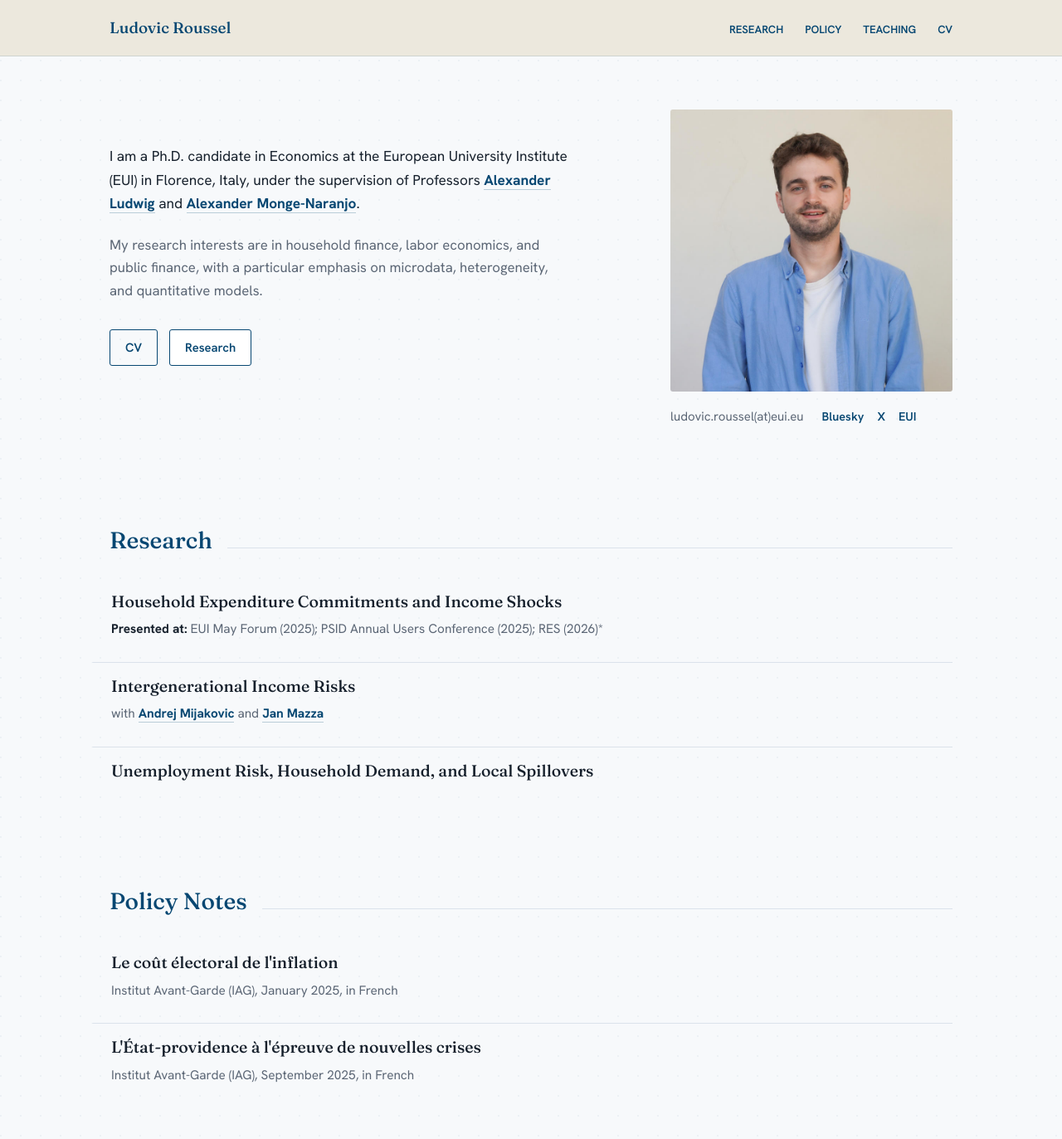
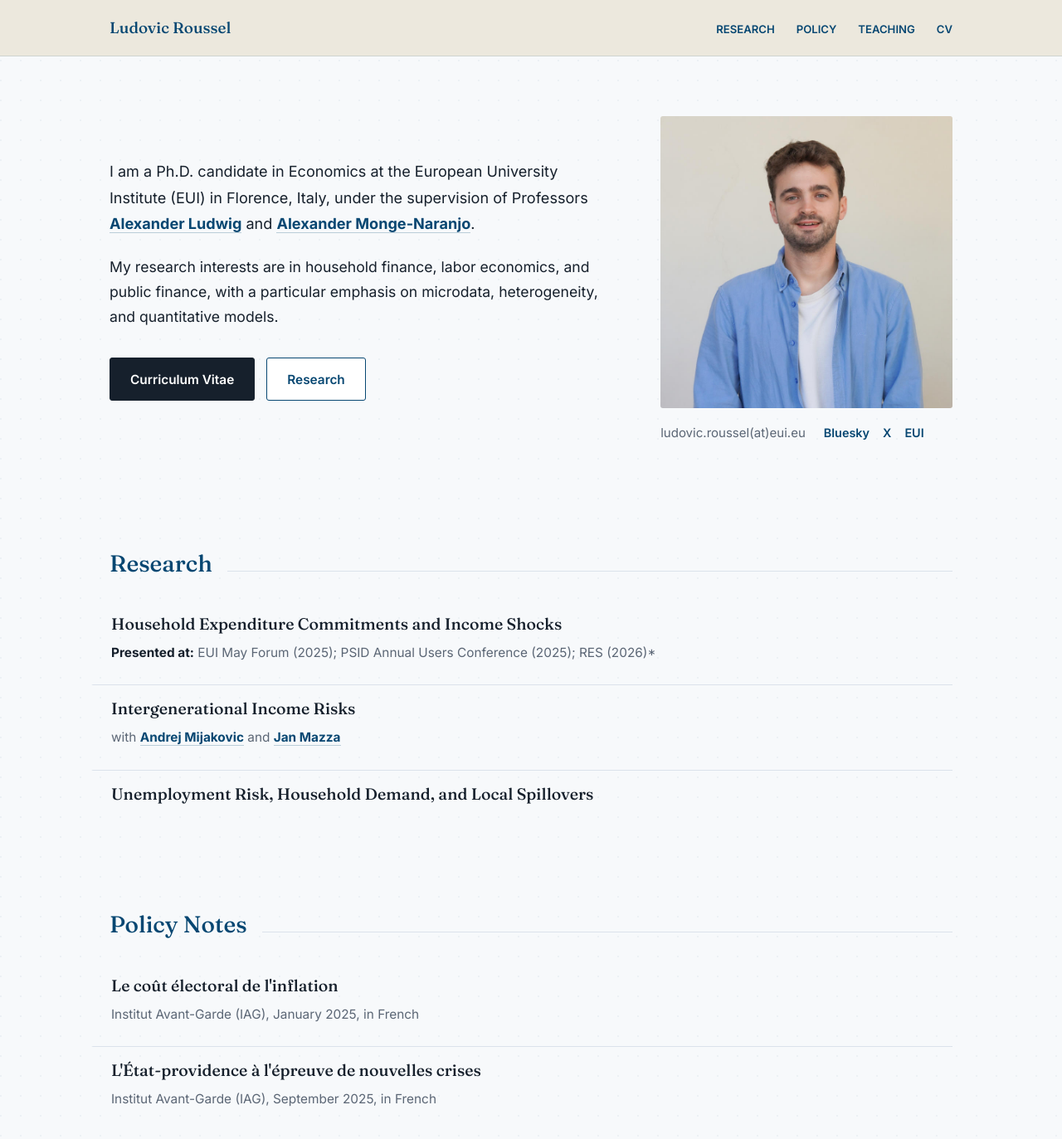
Before and after one commit to LudovicRoussel/ludovicroussel.github.io, a Jekyll site: the page built from index.md, in a window 1280 px wide and 1400 px high. Shown: the top 1373 px of the window at 83% size. Built offline with Jekyll 4.4.1, drawn with Linux system fonts in a browser that asks for light colours.

Commit message:
Refine hero typography and CV button

```diff
--- a/_includes/head.html
+++ b/_includes/head.html
@@ -19,5 +19,5 @@
 <link rel="icon" type="image/png" href="{{ site.baseurl }}/assets/favicon.png">
   <link rel="preconnect" href="https://fonts.googleapis.com">
   <link rel="preconnect" href="https://fonts.gstatic.com" crossorigin>
-  <link href="https://fonts.googleapis.com/css2?family=Fraunces:opsz,wght@9..144,400;9..144,500;9..144,600&family=Hanken+Grotesk:wght@400;500;600;700&display=swap" rel="stylesheet">
+  <link href="https://fonts.googleapis.com/css2?family=Fraunces:opsz,wght@9..144,400;9..144,500;9..144,600&family=Inter:wght@400;500;600;700&display=swap" rel="stylesheet">
 </head>
--- a/_sass/site.scss
+++ b/_sass/site.scss
@@ -9,7 +9,7 @@ $pineGreen: #01796f;
 $pineGreenSoft: rgba(1, 121, 111, 0.07);
 $hair: #dbe2eb;
 $serif: "Fraunces", Georgia, "Times New Roman", serif;
-$sans: "Hanken Grotesk", -apple-system, BlinkMacSystemFont, "Segoe UI", sans-serif;
+$sans: "Inter", -apple-system, BlinkMacSystemFont, "Segoe UI", sans-serif;
 $maxWidth: 1080px;
 
 *,
@@ -121,18 +121,18 @@ a:hover {
 }
 
 .hero {
-  padding: 64px 0 44px;
+  padding: 72px 0 52px;
 }
 
 .hero-grid {
   display: grid;
   grid-template-columns: minmax(0, 1.45fr) minmax(260px, 0.85fr);
   gap: 64px;
-  align-items: start;
+  align-items: center;
 }
 
 .hero-copy {
-  padding-top: 42px;
+  padding-top: 0;
 }
 
 .section-kicker {
@@ -151,12 +151,14 @@ a:hover {
 
 .lede {
   color: $ink;
-  font-size: 1.08rem;
+  font-size: 1.13rem;
+  line-height: 1.72;
 }
 
 .announce {
-  color: $muted;
-  font-size: 1.05rem;
+  color: $ink;
+  font-size: 1.1rem;
+  line-height: 1.72;
 }
 
 .hero-copy strong a,
@@ -177,17 +179,17 @@ a:hover {
   display: flex;
   gap: 14px;
   flex-wrap: wrap;
-  margin-top: 32px;
+  margin-top: 34px;
 }
 
 .btn {
   display: inline-flex;
   align-items: center;
   justify-content: center;
-  min-height: 44px;
-  padding: 10px 18px;
+  min-height: 52px;
+  padding: 12px 24px;
   border-radius: 3px;
-  font-size: 0.92rem;
+  font-size: 0.96rem;
   font-weight: 600;
   text-decoration: none;
   transition: background 0.18s ease, color 0.18s ease, border-color 0.18s ease;
@@ -205,6 +207,18 @@ a:hover {
   color: #ffffff;
 }
 
+.btn-filled {
+  background: $ink;
+  border: 1px solid $ink;
+  color: #ffffff;
+}
+
+.btn-filled:hover {
+  background: $euiBlue;
+  border-color: $euiBlue;
+  color: #ffffff;
+}
+
 .btn-ghost {
   border: 1px solid $euiBlue;
   color: $euiBlue;
@@ -217,7 +231,7 @@ a:hover {
 
 .portrait-panel {
   justify-self: end;
-  max-width: 340px;
+  max-width: 360px;
 }
 
 .portrait-panel img {
--- a/index.md
+++ b/index.md
@@ -13,7 +13,7 @@ title: "Ludovic Roussel"
         My research interests are in household finance, labor economics, and public finance, with a particular emphasis on microdata, heterogeneity, and quantitative models.
       </p>
       <div class="cta-row">
-        <a class="btn btn-ghost" href="{{ site.baseurl }}/assets/CV_Roussel_Ludovic.pdf" target="_blank" rel="noopener">CV</a>
+        <a class="btn btn-filled" href="{{ site.baseurl }}/assets/CV_Roussel_Ludovic.pdf" target="_blank" rel="noopener">Curriculum Vitae</a>
         <a class="btn btn-primary" href="#research">Research</a>
       </div>
     </div>
```
